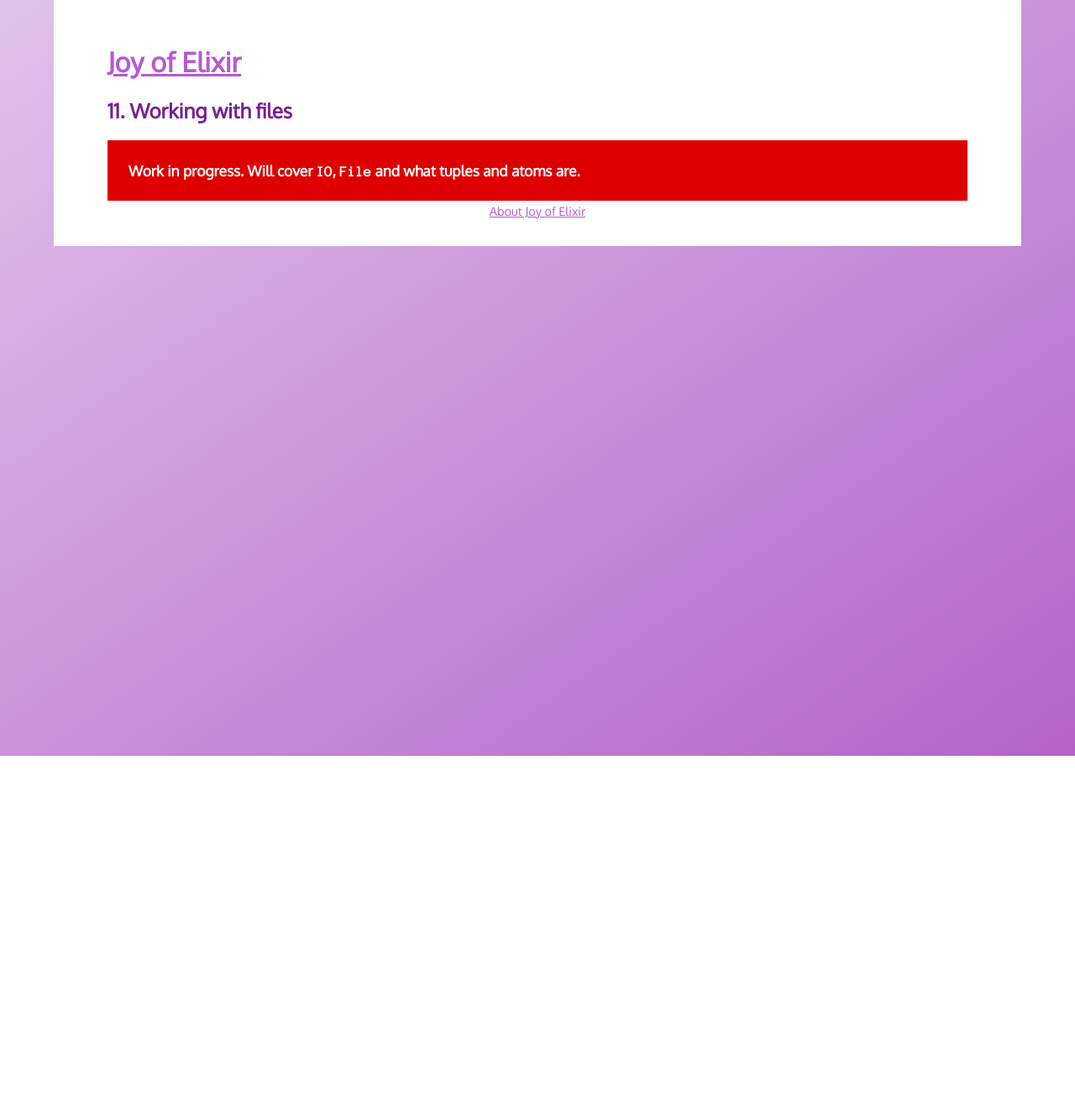
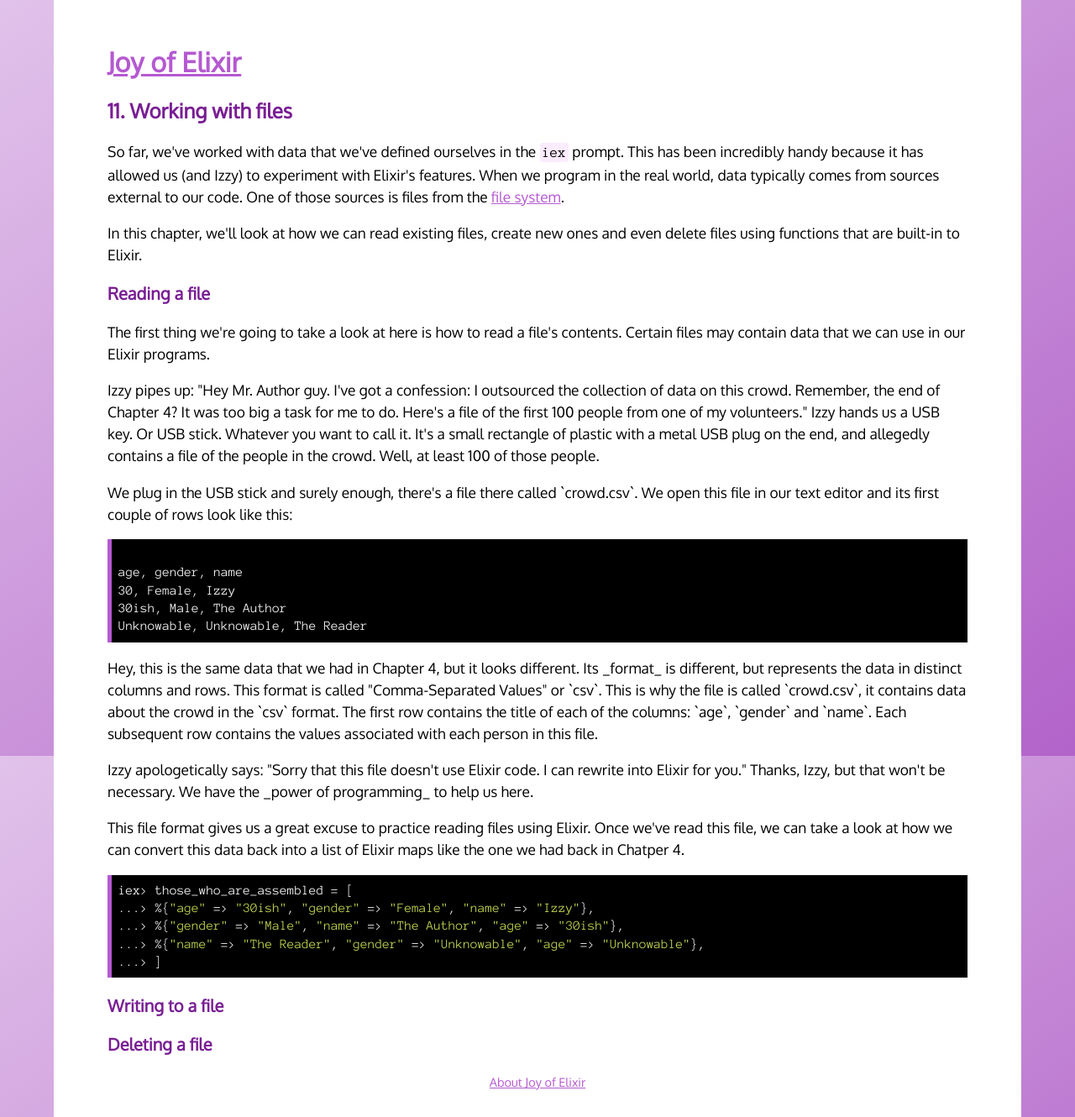
Before and after one commit to radar/joyofelixir, a Jekyll site: the page built from 11-working-with-files/index.html, in a window 1280 px wide. Shown: the whole page at 84% size. Built offline with Jekyll 4.4.1, drawn with Linux system fonts in a browser that asks for light colours; before the commit the page ends 900 px from its top, so only the background shows below that.

Commit message:
First draft of Reading section of Files chapter

```diff
--- a/_includes/ch/11.html
+++ b/_includes/ch/11.html
@@ -1,7 +1,59 @@
 <h2 id='chapter-11'>11. Working with files</h2>
 
-<div class='todo'>
-  Work in progress.
+<p>
+  So far, we've worked with data that we've defined ourselves in the <code>iex</code> prompt. This has been incredibly handy because it has allowed us (and Izzy) to experiment with Elixir's features. When we program in the real world, data typically comes from sources external to our code. One of those sources is files from the <a href='https://en.wikipedia.org/wiki/File_system'>file system</a>.
+</p>
 
-  Will cover <code>IO</code>, <code>File</code> and what tuples and atoms are.
-</div>
+<p>
+  In this chapter, we'll look at how we can read existing files, create new ones and even delete files using functions that are built-in to Elixir.
+</p>
+
+<section>
+  <h3>Reading a file</h3>
+
+  <p>
+    The first thing we're going to take a look at here is how to read a file's contents. Certain files may contain data that we can use in our Elixir programs.
+  </p>
+
+  <p>
+    Izzy pipes up: "Hey Mr. Author guy. I've got a confession: I outsourced the collection of data on this crowd. Remember, the end of Chapter 4? It was too big a task for me to do. Here's a file of the first 100 people from one of my volunteers." Izzy hands us a USB key. Or USB stick. Whatever you want to call it. It's a small rectangle of plastic with a metal USB plug on the end, and allegedly contains a file of the people in the crowd. Well, at least 100 of those people.
+  </p>
+
+  <p>
+    We plug in the USB stick and surely enough, there's a file there called `crowd.csv`. We open this file in our text editor and its first couple of rows look like this:
+  </p>
+
+<pre><code>
+age, gender, name
+30, Female, Izzy
+30ish, Male, The Author
+Unknowable, Unknowable, The Reader
+</code></pre>
+
+  <p>
+    Hey, this is the same data that we had in Chapter 4, but it looks different. Its _format_ is different, but represents the data in distinct columns and rows. This format is called "Comma-Separated Values" or `csv`. This is why the file is called `crowd.csv`, it contains data about the crowd in the `csv` format. The first row contains the title of each of the columns: `age`, `gender` and `name`. Each subsequent row contains the values associated with each person in this file.
+  </p>
+
+  <p>
+    Izzy apologetically says: "Sorry that this file doesn't use Elixir code. I can rewrite into Elixir for you." Thanks, Izzy, but that won't be necessary. We have the _power of programming_ to help us here.
+  </p>
+
+  <p>
+    This file format gives us a great excuse to practice reading files using Elixir. Once we've read this file, we can take a look at how we can convert this data back into a list of Elixir maps like the one we had back in Chatper 4.
+  </p>
+
+<pre><code>iex> those_who_are_assembled = [
+...> %{"age" => "30ish", "gender" => "Female", "name" => "Izzy"},
+...> %{"gender" => "Male", "name" => "The Author", "age" => "30ish"},
+...> %{"name" => "The Reader", "gender" => "Unknowable", "age" => "Unknowable"},
+...> ]</code></pre>
+
+</section>
+
+<section>
+  <h3>Writing to a file</h3>
+</section>
+
+<section>
+  <h3>Deleting a file</h3>
+</section>
```
